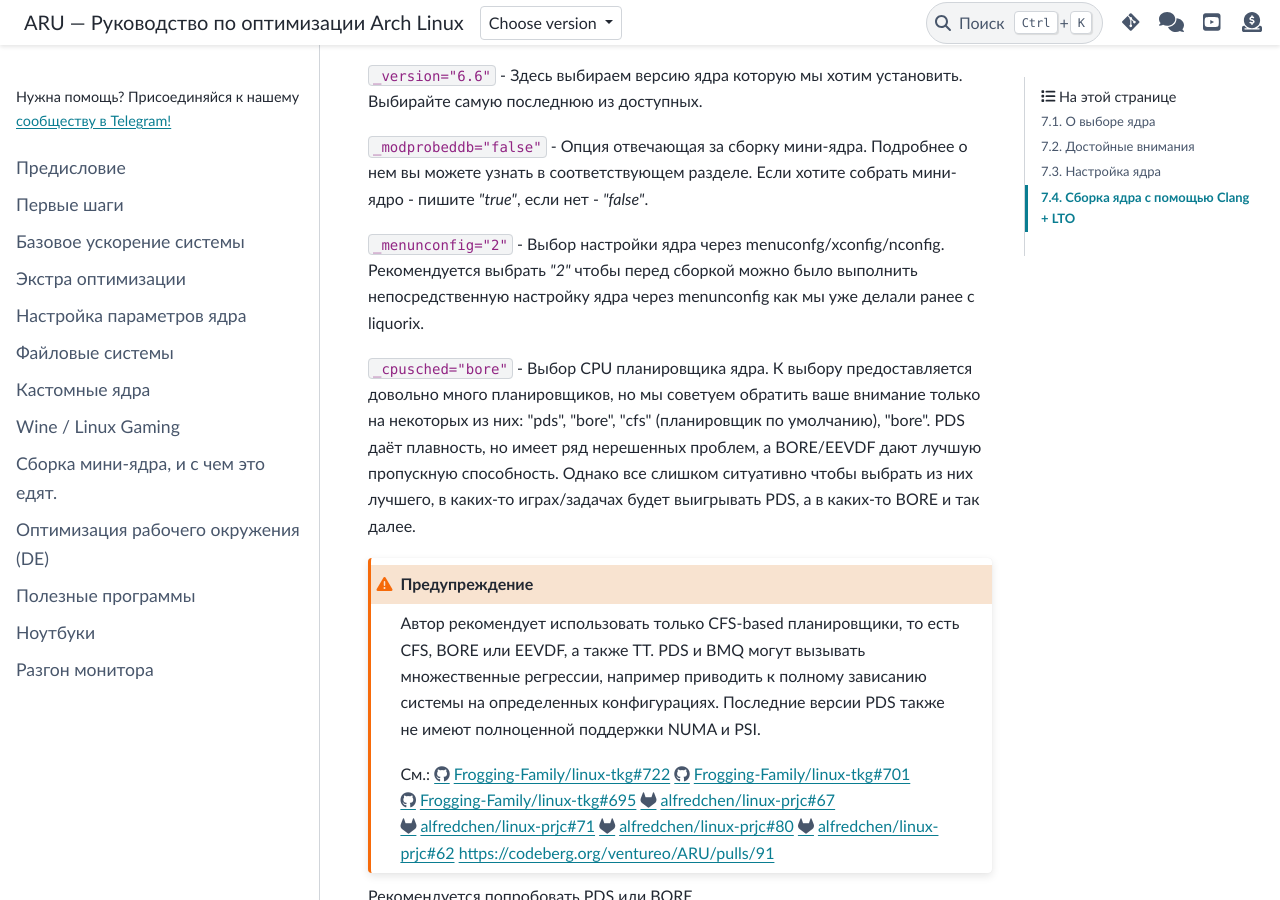
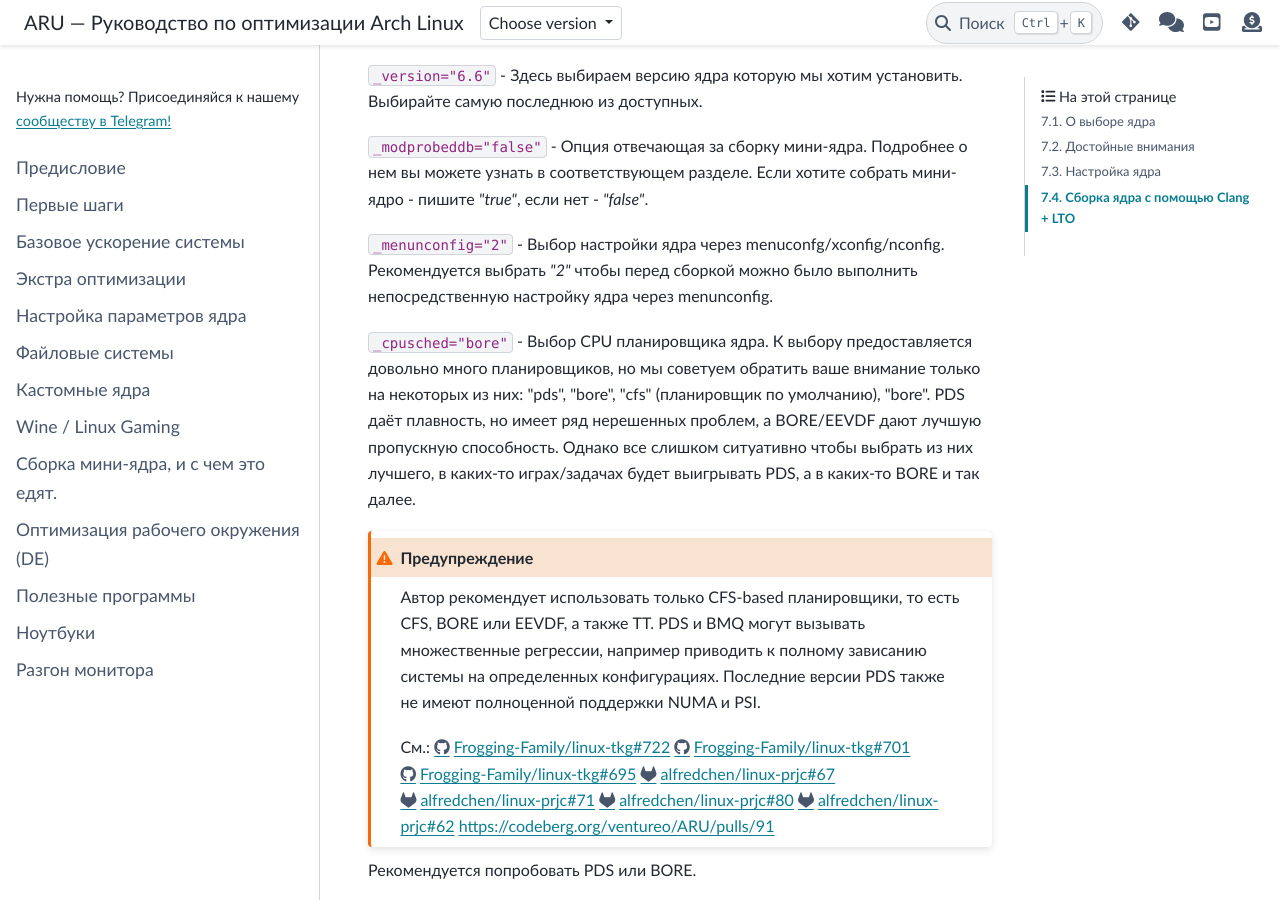
Before and after one commit to ventureoo/ARU, a Sphinx documentation site: the page built from docs/source/custom-kernels.rst, in a window 1280 px wide and 900 px high, scrolled down 2503 px. Built offline with Sphinx 7.4.7 and the PyData theme 0.15.4, drawn with Linux system fonts in a browser that asks for light colours.

Commit message:
Обновить docs/source/custom-kernels.rst

```diff
--- a/docs/source/custom-kernels.rst
+++ b/docs/source/custom-kernels.rst
@@ -138,7 +138,7 @@
 ``_menunconfig="2"`` - Выбор настройки ядра через
 menuconfg/xconfig/nconfig. Рекомендуется выбрать *"2"* чтобы перед
 сборкой можно было выполнить непосредственную настройку ядра через
-menunconfig как мы уже делали ранее с liquorix.
+menunconfig.
 
 ``_cpusched="bore"`` - Выбор CPU планировщика ядра. К выбору
 предоставляется довольно много планировщиков, но мы советуем обратить
```
